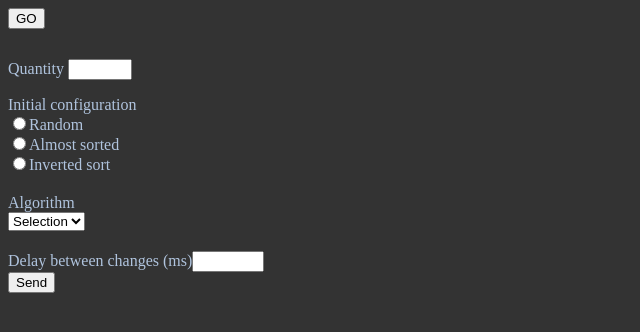
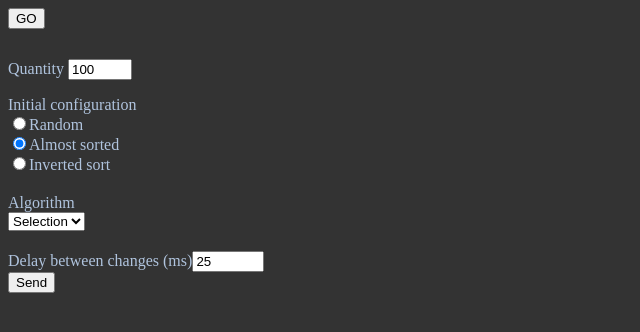
Before and after one commit to T5UN4M1/sort, a React (Create React App) app in the folder client/: page /home in a window 1280 px wide. Shown: the top 332 px of the page, without its empty margins (0-640 px from the left). Built offline with nearby package versions, Linux system fonts and the light colour scheme.

Commit message:
added state management for SortParamForm and improved some components

```diff
--- a/client/src/components/RadioFields.tsx
+++ b/client/src/components/RadioFields.tsx
@@ -1,12 +1,12 @@
 import React from "react";
 
-export const RadioFields = ({name, onChange, values}: any) => (
+export const RadioFields = ({name, onChange, value,options}: any) => (
     <>
         {
-            values.map((value: any, i: number) =>
+            options.map((option: any, i: number) =>
                 <div key={i}>
-                    <input type="radio" name={name} id={value.id} value={value.id} onChange={onChange}/>
-                    <label htmlFor={value.id}>{value.label}</label>
+                    <input type="radio" name={name} id={option.id} value={option.id} onChange={onChange} checked={value === option.id}/>
+                    <label htmlFor={option.id}>{option.label}</label>
                 </div>
             )
         }
--- a/client/src/components/Select.tsx
+++ b/client/src/components/Select.tsx
@@ -1,11 +1,15 @@
 import React from "react";
 import {OptionField} from "./Option";
 
-export const Select = ({name, label, options}: any) => (
+export const Select = ({name, label, value,onChange, options}: any) => (
     <div>
         <label>{label}</label><br/>
-        <select name={name} id={name}>
-            {options.map((option: any, i: number) => <OptionField value={option.id} key={i}>{option.label}</OptionField>)}
+        <select name={name} id={name} value={value} onChange={onChange}>
+            {
+                options.map((option: any, i: number) =>
+                    <OptionField value={option.id} key={i}>{option.label}</OptionField>
+                )
+            }
         </select>
     </div>
 );
--- a/client/src/components/SortParamsForm.tsx
+++ b/client/src/components/SortParamsForm.tsx
@@ -1,36 +1,45 @@
-import React from "react";
+import React, {useState} from "react";
 import {NumberField} from "./NumberField";
 import {RadioFields} from "./RadioFields";
 import {Select} from "./Select";
 import {mapKebabEntriesToIdsAndLabels} from "../services/util";
 
-const onChange = () => {
+const initialNumbersConfig = ['random', 'almost-sorted', 'inverted-sort'].map(mapKebabEntriesToIdsAndLabels);
+const sortingAlgorithms = ['selection', 'insertion'].map(mapKebabEntriesToIdsAndLabels);
+
+const initialState = {
+    quantity: 100,
+    initialNumbersConfig: initialNumbersConfig[1].id,
+    sortingAlgorithms: sortingAlgorithms[0].id,
+    delay: 25
 };
 
-const onChangeRadio = () => {
-};
 
-const onClick = () => {
-};
+export const SortParamsForm = () => {
+    const [state, setState] = useState(initialState);
+    const handleChange = (e: any) => setState({...state, [e.target.name]: e.target.value});
+    const onClick = () => {};
 
-const radios = ["random", "almost-sorted", "inverted-sort"].map(mapKebabEntriesToIdsAndLabels);
-
-const options = ["selection"].map(mapKebabEntriesToIdsAndLabels);
-
-export const SortParamsForm = () => (
+    return (
         <form method="post" action="#" style={{marginTop: "30px"}}>
-        <NumberField name="quantity" label="Quantity " onChange={onChange} value="" min={50} max={500}/>
+            <NumberField name="quantity" label="Quantity "
+                         min={50} max={500}
+                         onChange={handleChange} value={state.quantity}/>
 
             <p style={{marginBottom: 0}}>Initial configuration</p>
 
-        <RadioFields name="initial-numbers-configuration" onChange={onChangeRadio} values={radios}/>
+            <RadioFields name="initialNumbersConfig"
+                         onChange={handleChange} value={state.initialNumbersConfig} options={initialNumbersConfig}/>
 
             <div style={{margin: "20px 0"}}>
-            <Select name="algorithm" label="Algorithm" options={options}/>
+                <Select name="sortingAlgorithms" label="Algorithm"
+                        onChange={handleChange} value={state.sortingAlgorithms} options={sortingAlgorithms}/>
             </div>
 
-        <NumberField name="delay" label="Delay between changes (ms)" onChange={onChange} value="" min={0} max={1000}/>
+            <NumberField name="delay" label="Delay between changes (ms)" min={0} max={1000}
+                         onChange={handleChange} value={state.delay}/>
 
             <button type="submit" onClick={onClick}>Send</button>
         </form>
-);
+    )
+};
--- a/client/src/services/util.ts
+++ b/client/src/services/util.ts
@@ -1,5 +1,5 @@
 const kebabCaseToLabel = (s:string):string =>
     s.charAt(0).toUpperCase() + s.slice(1).replace('-', ' ');
 
-export const mapKebabEntriesToIdsAndLabels = (entry: string): object =>
+export const mapKebabEntriesToIdsAndLabels = (entry: string): {id:string,label:string} =>
     ({id: entry, label: kebabCaseToLabel(entry)});
```
Lines whose indentation alone changed are shown as unchanged.
